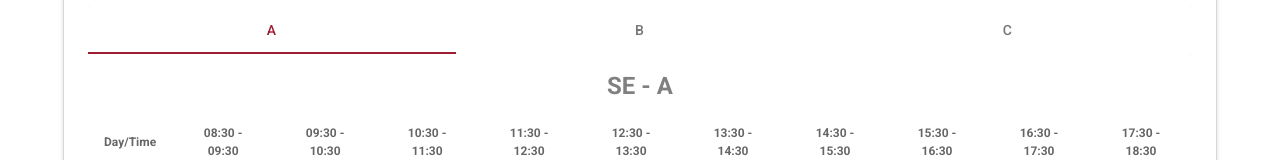
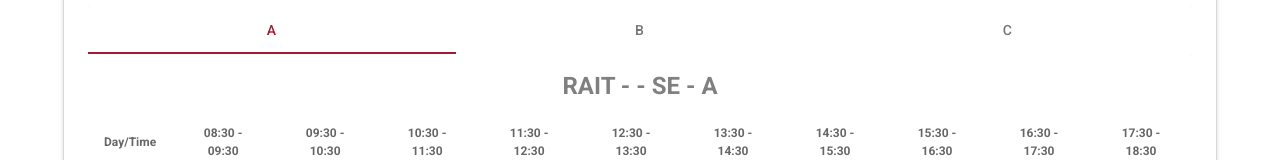
Before and after one commit to regalstreak/FacultyLog, a Vue app: page /principal in a window 1280 px wide. Both pictures are taken after a click on the button "arrow_forward". Shown: the part 250-410 px from the top of the page. Built offline with nearby package versions, Linux system fonts and the light colour scheme; a small style sheet from the web is missing; what vue-async-computed would draw is missing.

Commit message:
principal: Add college and department to full class timetable and remove none

```diff
--- a/src/components/principal/SubjectBlock.vue
+++ b/src/components/principal/SubjectBlock.vue
@@ -57,7 +57,7 @@
     </div>
     <div v-else>
       <v-card flat class="subject-card">
-        <v-card-text>none</v-card-text>
+        <v-card-text></v-card-text>
       </v-card>
     </div>
   </div>
--- a/src/components/principal/ViewTimetable.vue
+++ b/src/components/principal/ViewTimetable.vue
@@ -13,7 +13,7 @@
             <div
               style="width: 100vw;text-align: center;font-weight: 700; color: grey"
               class="headline"
-            >{{mainOptions.year}} - {{divisions[tab]}}</div>
+            >{{mainOptions.college}} - {{mainOptions.department}} - {{mainOptions.year}} - {{divisions[tab]}}</div>
             <v-spacer></v-spacer>
             <!-- <v-text-field
               v-model="search"
```
